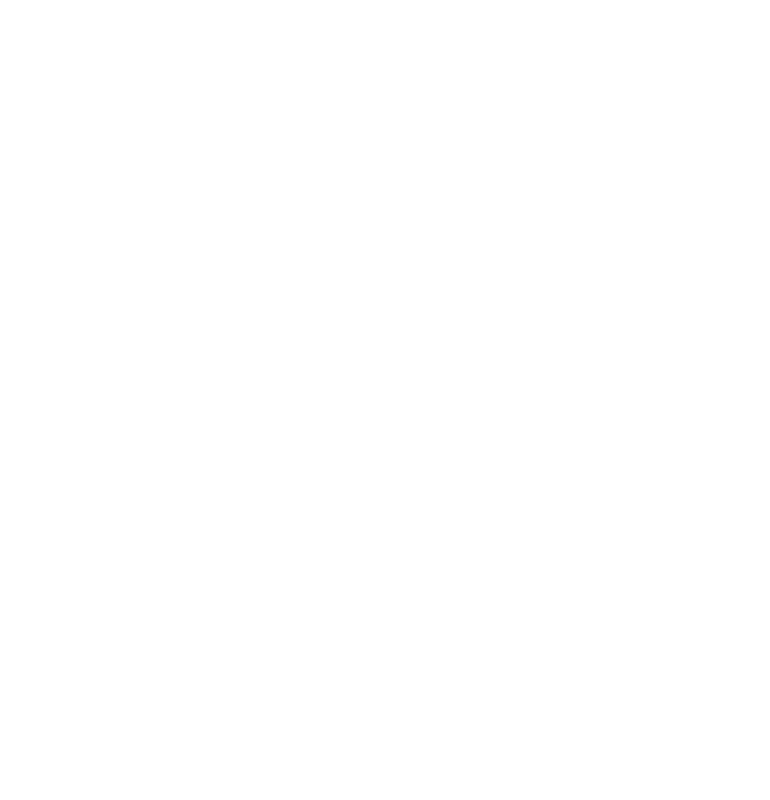
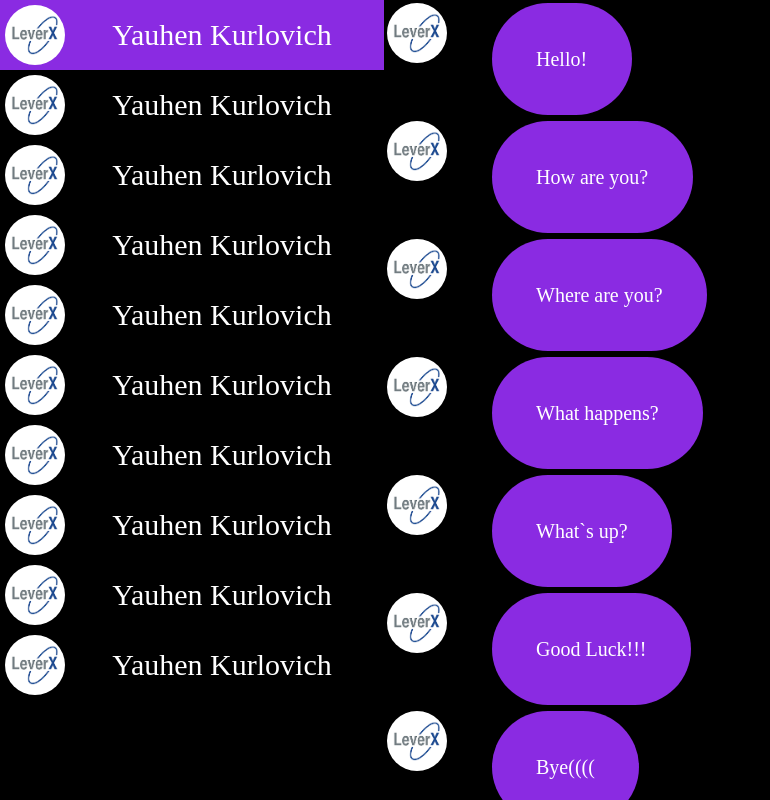
Before and after one commit to YauhenKurlovich/lecture-practice, a plain HTML site: page task2.html in a window 1280 px wide. Shown: the whole page, without its empty margins (0-770 px from the left). Drawn offline with Linux system fonts and the light colour scheme.

Commit message:
task 2 is done

```diff
--- a/styles/task2.css
+++ b/styles/task2.css
@@ -0,0 +1,73 @@
+.gridContainer {
+    display: grid;
+    grid-template-columns: 30% 70%;
+    grid-template-rows: 100%;
+}
+
+.scrollList {
+    overflow: scroll;
+    visibility: hidden;
+}
+
+.scrollList-content,
+.scrollList:hover {
+    visibility: visible;
+}
+
+.scrollList-item {
+    display: flex;
+    padding: 5px;
+    height: auto;
+}
+
+.scrollList-item:hover {
+    background-color: blueviolet;
+}
+
+.photo {
+    width: 60px;
+    height: 60px;
+    min-width: 60px;
+    border-radius: 60%;
+}
+
+.username {
+    display: flex;
+    align-items: center;
+    font-size: 30px;
+    color: white;
+    width: 100%;
+    height: inherit;
+    justify-content: center;
+}
+
+.message {
+    height: auto;
+    display: flex;
+    padding: 3px;
+}
+
+.messagePhoto {
+    width: 60px;
+    height: 60px;
+    min-width: 60px;
+    border-radius: 60%;
+}
+
+.messageText {
+    background-color: blueviolet;
+    padding: 5%;
+    margin-left: 5%;
+    border-radius: 70px;
+    font-size: 20px;
+    color: white;
+}
+
+* {
+    margin: 0px;
+    height: 100%;
+}
+
+body {
+    background-color: black;
+}
--- a/task2.html
+++ b/task2.html
@@ -1,5 +1,6 @@
 <!DOCTYPE html>
 <html lang="en">
+
 <head>
     <meta charset="UTF-8">
     <meta name="viewport" content="width=device-width, initial-scale=1.0">
@@ -7,7 +8,91 @@
     <title>Task 2 - Lecture Practice</title>
     <link rel="stylesheet" href="styles/task2.css">
 </head>
+
 <body>
+    <div class="gridContainer">
+        <div class="scrollList">
+            <div class="scrollList-content">
+                <div class="scrollList-item">
+                    <img src="images/download.png" class="photo">
+                    <div class="username">Yauhen Kurlovich</div>
+                </div>
+                <div class="scrollList-item">
+                    <img src="images/download.png" class="photo">
+                    <div class="username">Yauhen Kurlovich</div>
+                </div>
+                <div class="scrollList-item">
+                    <img src="images/download.png" class="photo">
+                    <div class="username">Yauhen Kurlovich</div>
+                </div>
+                <div class="scrollList-item">
+                    <img src="images/download.png" class="photo">
+                    <div class="username">Yauhen Kurlovich</div>
+                </div>
+                <div class="scrollList-item">
+                    <img src="images/download.png" class="photo">
+                    <div class="username">Yauhen Kurlovich</div>
+                </div>
+                <div class="scrollList-item">
+                    <img src="images/download.png" class="photo">
+                    <div class="username">Yauhen Kurlovich</div>
+                </div>
+                <div class="scrollList-item">
+                    <img src="images/download.png" class="photo">
+                    <div class="username">Yauhen Kurlovich</div>
+                </div>
+                <div class="scrollList-item">
+                    <img src="images/download.png" class="photo">
+                    <div class="username">Yauhen Kurlovich</div>
+                </div>
+                <div class="scrollList-item">
+                    <img src="images/download.png" class="photo">
+                    <div class="username">Yauhen Kurlovich</div>
+                </div>
+                <div class="scrollList-item">
+                    <img src="images/download.png" class="photo">
+                    <div class="username">Yauhen Kurlovich</div>
+                </div>
+
+            </div>
+        </div>
+        <div class="scrollList">
+            <div class="scrollList-content">
+                <div class="message">
+                    <img src="images/download.png" class="messagePhoto">
+                    <div class="messageText"> Hello! </div>
+                </div>
+                <div class="message">
+                    <img src="images/download.png" class="messagePhoto">
+                    <div class="messageText"> How are you? </div>
+                </div>
+                <div class="message">
+                    <img src="images/download.png" class="messagePhoto">
+                    <div class="messageText"> Where are you? </div>
+                </div>
+                <div class="message">
+                    <img src="images/download.png" class="messagePhoto">
+                    <div class="messageText"> What happens? </div>
+                </div>
+                <div class="message">
+                    <img src="images/download.png" class="messagePhoto">
+                    <div class="messageText"> What`s up? </div>
+                </div>
+
+                <div class="message">
+                    <img src="images/download.png" class="messagePhoto">
+                    <div class="messageText"> Good Luck!!! </div>
+                </div>
+
+                <div class="message">
+                    <img src="images/download.png" class="messagePhoto">
+                    <div class="messageText"> Bye(((( </div>
+                </div>
+            </div>
+        </div>
+
+    </div>
     <script src="js/task2.js" defer></script>
 </body>
+
 </html>
```
